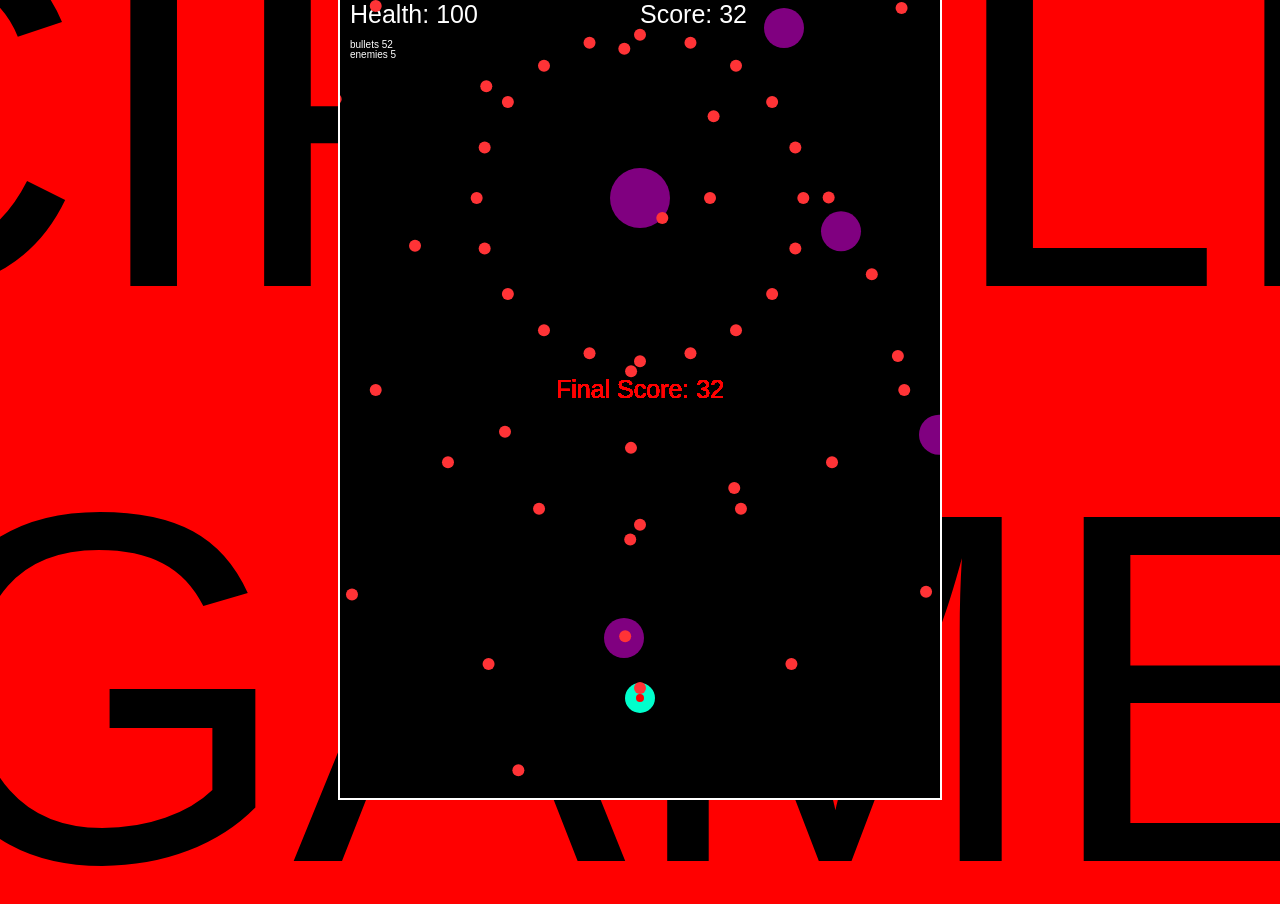
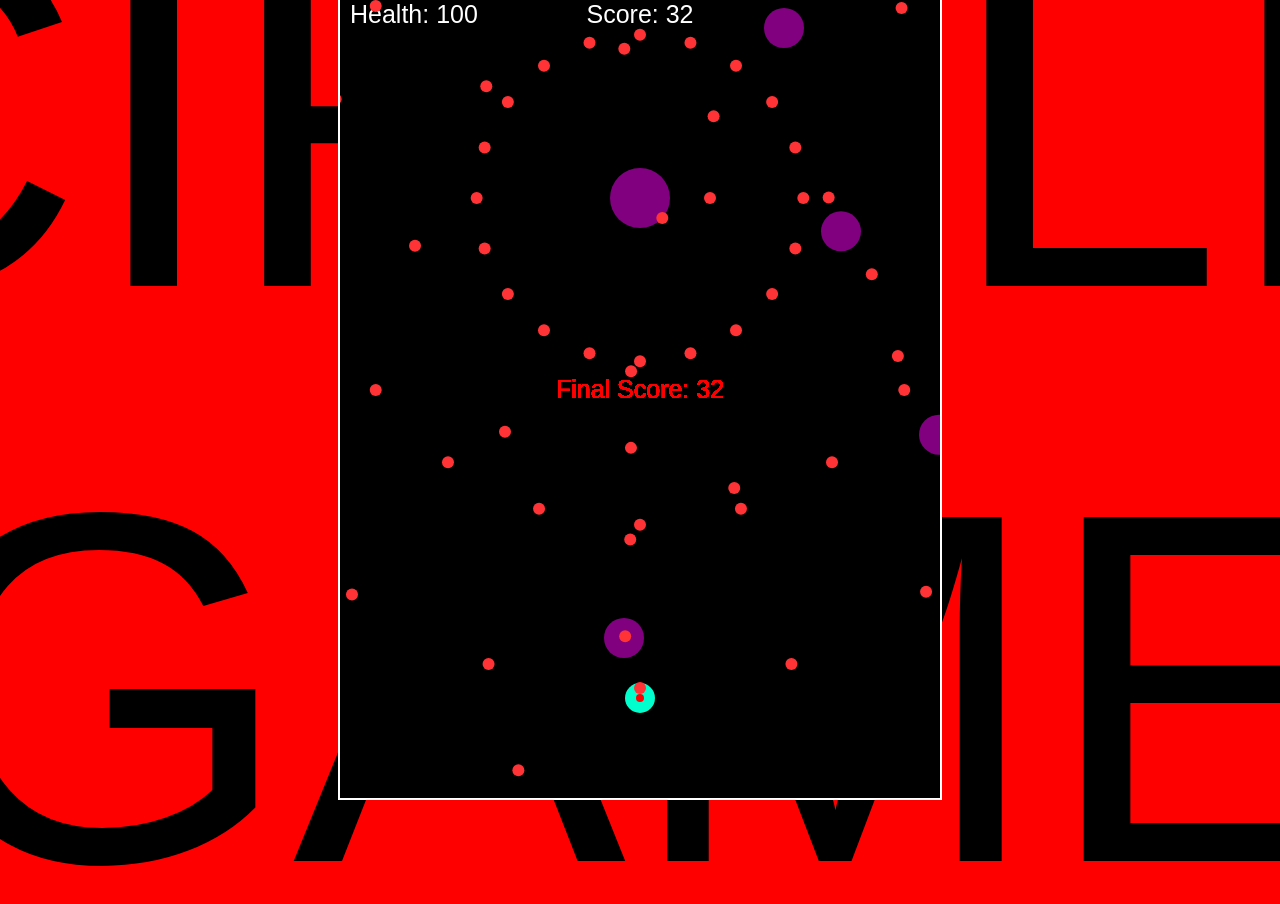
Before and after one commit to johnmogus/circle-game, a website: page index.html in a window 1280 px wide. Shown: the top 904 px of the page. Drawn offline with Linux system fonts and the light colour scheme.

Commit message:
fix score

```diff
--- a/index.html
+++ b/index.html
@@ -318,13 +318,13 @@
 
             //Draw
             ctx.clearRect(0, 0, canvas.width, canvas.height);
-            ctx.textAlign = "start";
+            ctx.textAlign = "center";
             ctx.fillStyle = 'white';
             ctx.font = "25px Arial"
             ctx.fillText("Score: " + Math.floor(score), 300, 25);
-            ctx.font = "10px Arial";
-            ctx.fillText("bullets " + bullets.length, 10, 50);
-            ctx.fillText("enemies " + enemies.length, 10, 60);
+            // ctx.font = "10px Arial";
+            // ctx.fillText("bullets " + bullets.length, 10, 50);
+            // ctx.fillText("enemies " + enemies.length, 10, 60);
 
 
             // Draw Enemies
@@ -333,6 +333,7 @@
                     if (e.health > 0) {
                         ctx.font = "25px Arial";
                         ctx.fillStyle = 'white';
+                        ctx.textAlign = "start";
                         ctx.fillText("Health: " + e.health, 10, 25);
                     }
                     ctx.fillStyle = 'purple';
```
